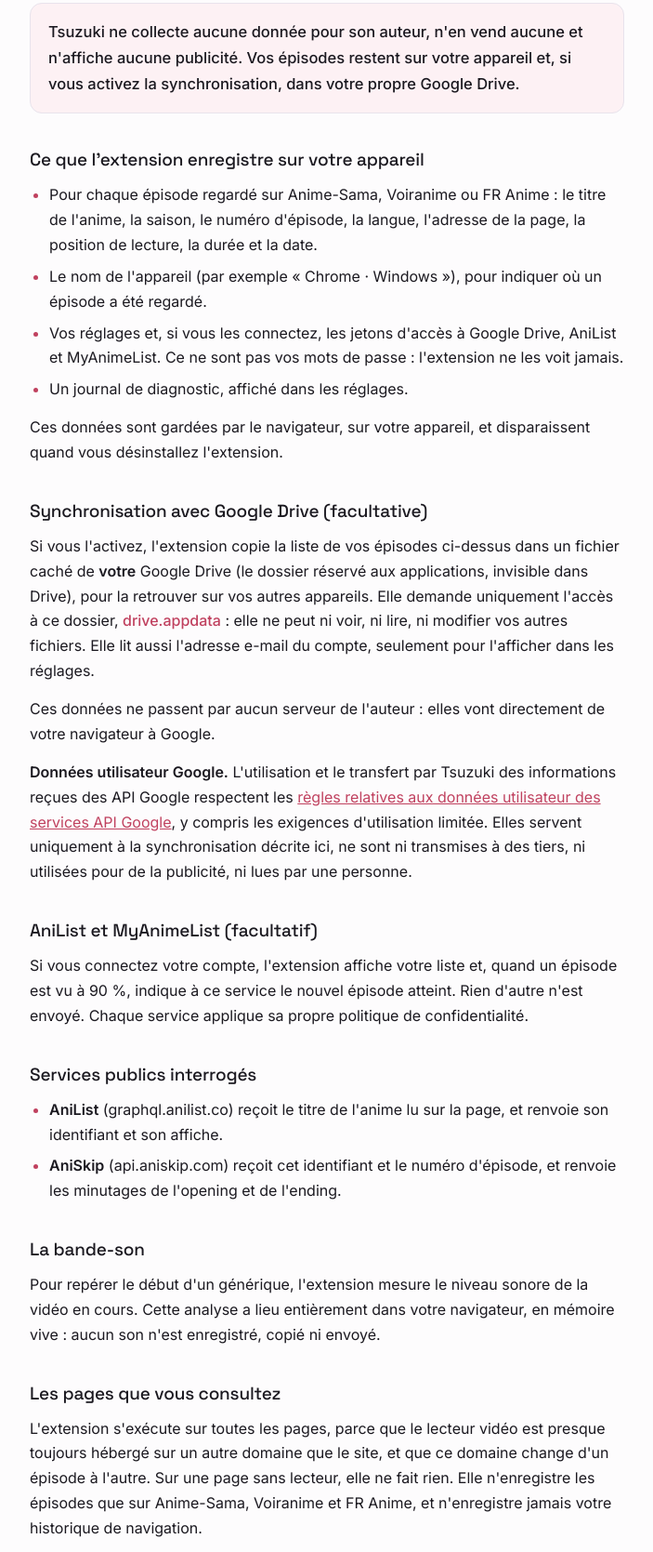
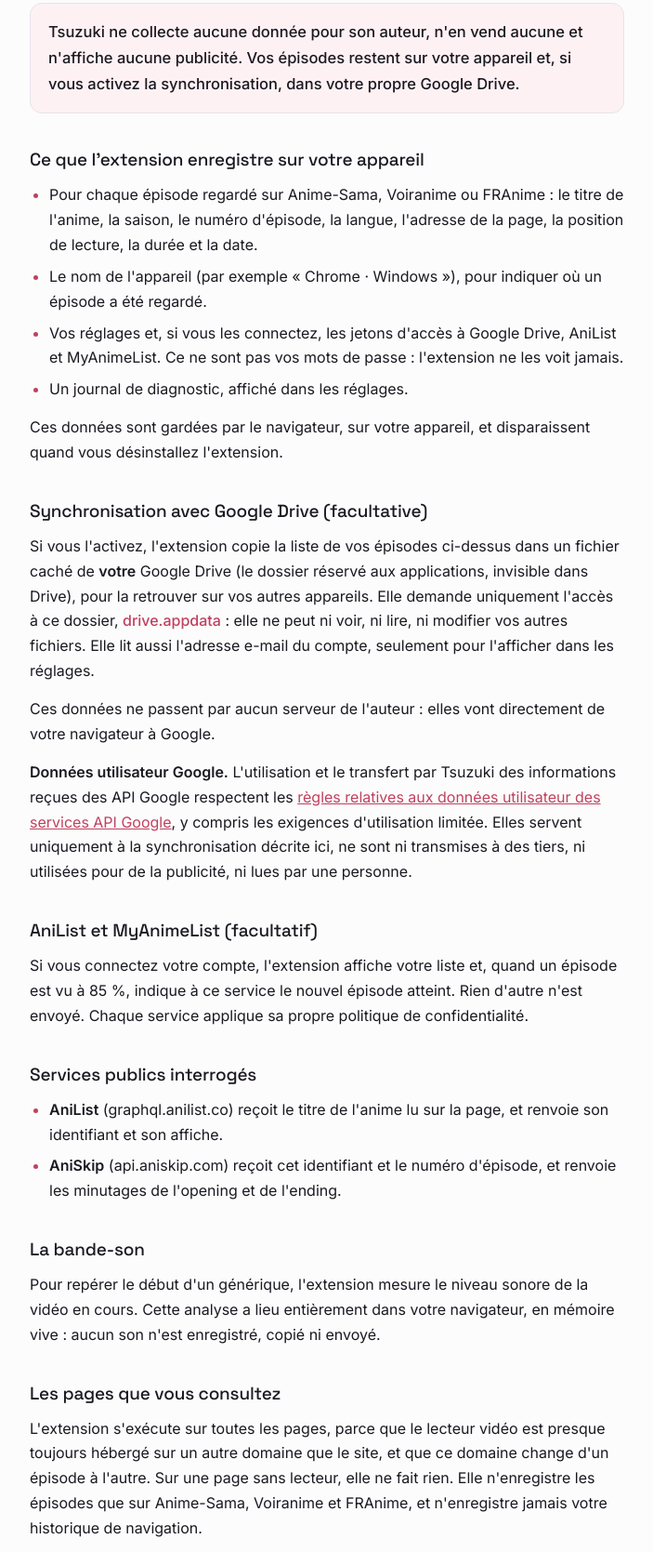
Before and after one commit to tad15/Tsuzuki-site, a plain HTML site: page confidentialite.html in a window 1280 px wide. Shown: the part 211-1880 px from the top of the page at 93% size, without its empty margins (288-991 px from the left). Drawn offline with Linux system fonts and the light colour scheme.

Commit message:
FRAnime et seuil de 85 %
Co-Authored-By: Claude Opus 5.5 <noreply@anthropic.com>
Claude-Session: https://claude.ai/code/session_01Y2y177rrJquPRhcFXnmaxx

```diff
--- a/confidentialite.html
+++ b/confidentialite.html
@@ -66,7 +66,7 @@
 
   <h2>Ce que l'extension enregistre sur votre appareil</h2>
   <ul>
-    <li>Pour chaque épisode regardé sur Anime-Sama, Voiranime ou FR Anime : le titre de l'anime,
+    <li>Pour chaque épisode regardé sur Anime-Sama, Voiranime ou FRAnime : le titre de l'anime,
     la saison, le numéro d'épisode, la langue, l'adresse de la page, la position de lecture, la
     durée et la date.</li>
     <li>Le nom de l'appareil (par exemple « Chrome · Windows »), pour indiquer où un épisode a été
@@ -96,7 +96,7 @@
 
   <h2>AniList et MyAnimeList (facultatif)</h2>
   <p>Si vous connectez votre compte, l'extension affiche votre liste et, quand un épisode est vu à
-  90 %, indique à ce service le nouvel épisode atteint. Rien d'autre n'est envoyé. Chaque service
+  85 %, indique à ce service le nouvel épisode atteint. Rien d'autre n'est envoyé. Chaque service
   applique sa propre politique de confidentialité.</p>
 
   <h2>Services publics interrogés</h2>
@@ -116,7 +116,7 @@
   <p>L'extension s'exécute sur toutes les pages, parce que le lecteur vidéo est presque toujours
   hébergé sur un autre domaine que le site, et que ce domaine change d'un épisode à l'autre. Sur
   une page sans lecteur, elle ne fait rien. Elle n'enregistre les épisodes que sur Anime-Sama,
-  Voiranime et FR Anime, et n'enregistre jamais votre historique de navigation.</p>
+  Voiranime et FRAnime, et n'enregistre jamais votre historique de navigation.</p>
 
   <h2>Si vous envoyez un signalement</h2>
   <p>Les réglages savent réunir un fichier de diagnostic et préparer un courriel. Rien ne part sans
```
Also changed, not shown: index.html (+1 -1 lines).
